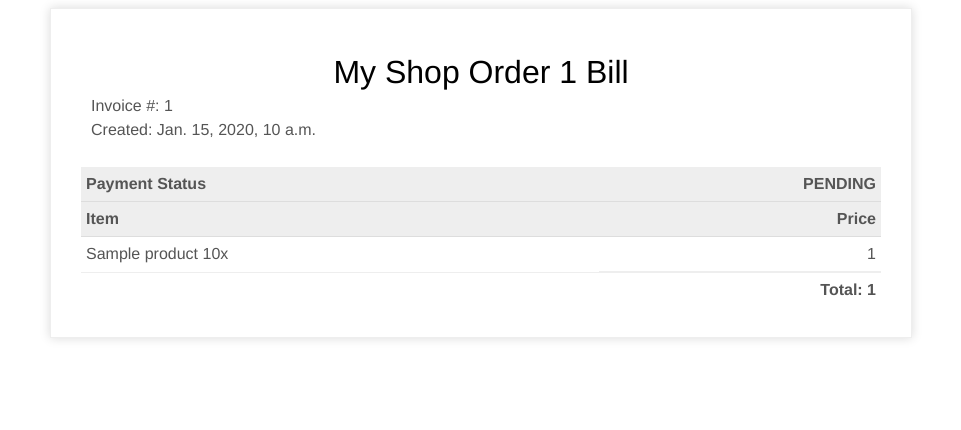
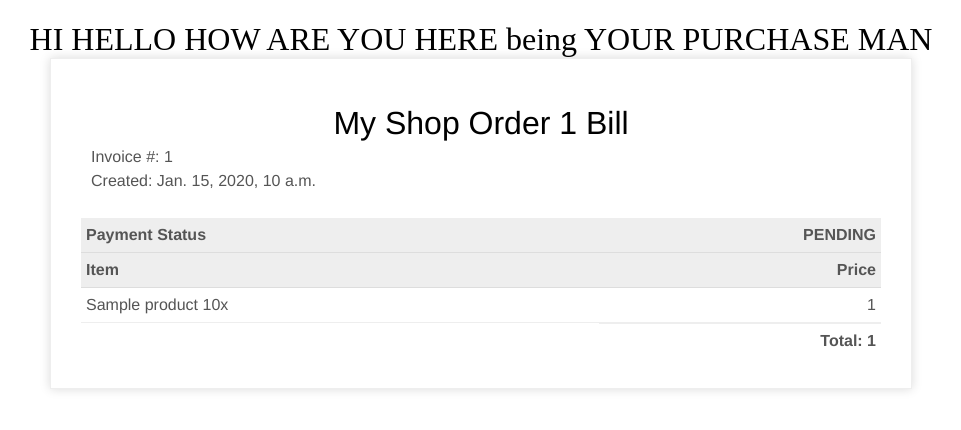
Before and after one commit to yaser11138/Myshop, a Django app: template order/templates/order/pdf/order_bill_pdf.html in a window 1280 px wide. Shown: the top 430 px of the page, without its empty margins (159-1120 px from the left). Run offline with Django 4.2, Linux system fonts and the light colour scheme; the template is opened without the code that fills it: most values are stand-ins (such as "Sample title", 1, 10 or a date in 2020).

Commit message:
add change order pdf html and css

```diff
--- a/order/templates/order/pdf/order_bill_pdf.html
+++ b/order/templates/order/pdf/order_bill_pdf.html
@@ -5,6 +5,7 @@
     <link rel="stylesheet" href="{% static 'css/pdf.css' %}">
 </head>
 <body>
+<h1> HI HELLO HOW ARE YOU HERE being YOUR PURCHASE MAN</h1>
     <div class="invoice-box">
         <h1>My Shop Order {{ order.id }} Bill</h1>
         <table>
--- a/static/css/pdf.css
+++ b/static/css/pdf.css
@@ -1,5 +1,4 @@
 body {
-    font-family: 'Helvetica Neue', 'Helvetica', Helvetica, Arial, sans-serif;
     text-align: center;
     color: #777;
 }
```
